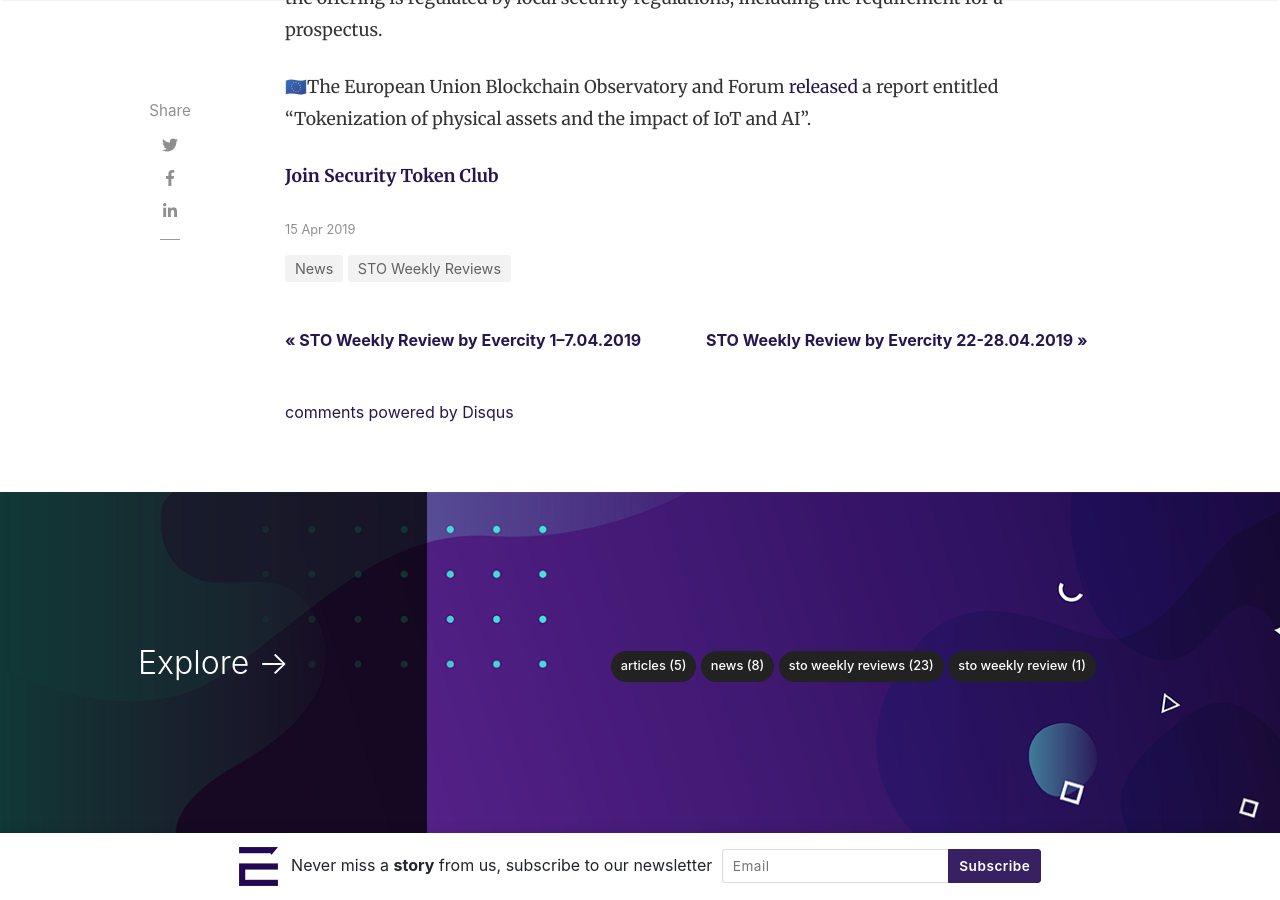
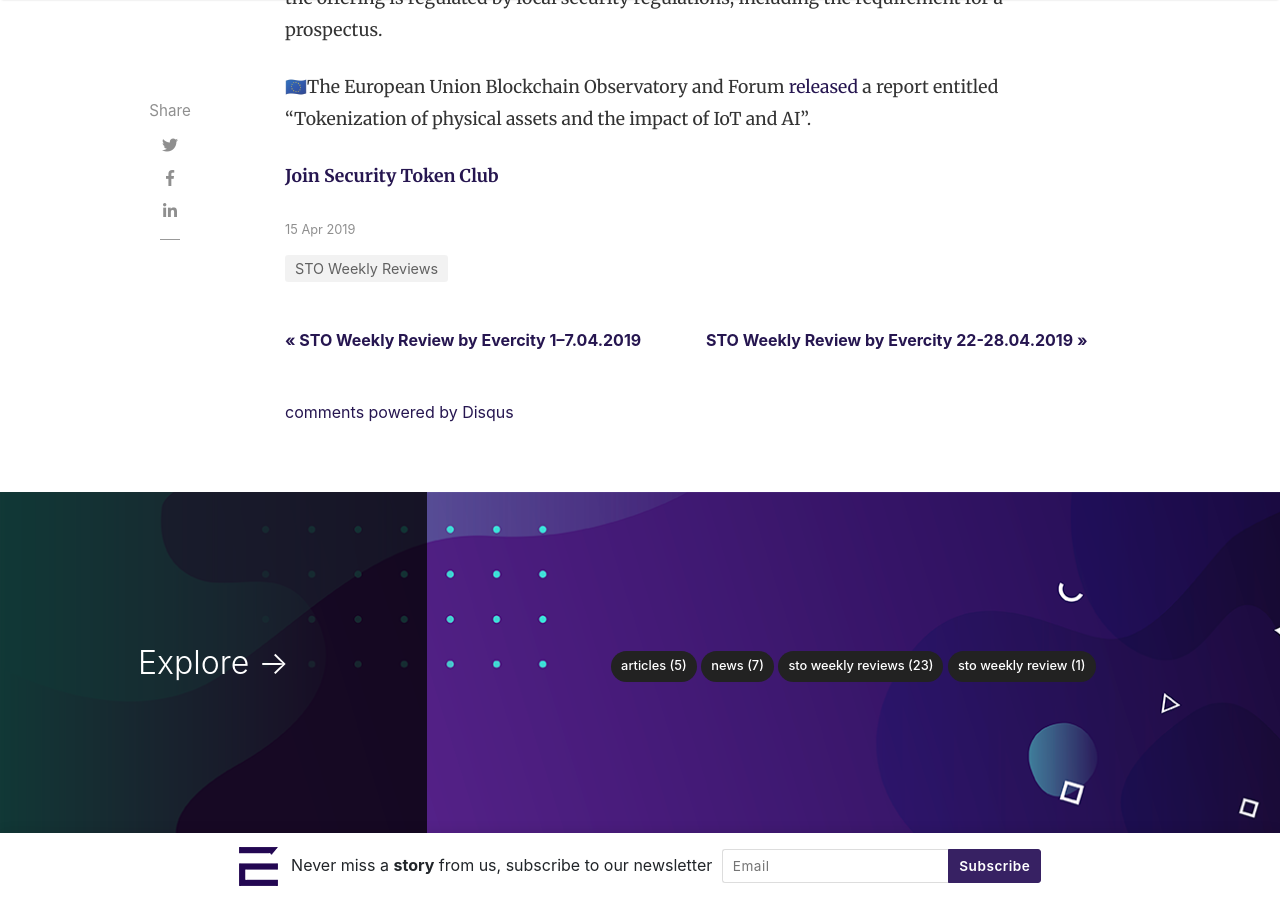
Before and after one commit to staccelerator/sta-blog, a Jekyll site: the page built from _posts/2019-04-15-sto-weekly-review-8-14.04.2019.md, in a window 1280 px wide and 900 px high, scrolled down 1610 px. Built offline with Jekyll 4.4.1, drawn with Linux system fonts in a browser that asks for light colours; nearby versions of some CDN libraries; comment, search, counter and statistics services are not loaded; some of the changed lines change nothing that is shown.

Commit message:
Update Post “2019-04-15-sto-weekly-review-8-14.04.2019”

```diff
--- a/_posts/2019-04-15-sto-weekly-review-8-14.04.2019.md
+++ b/_posts/2019-04-15-sto-weekly-review-8-14.04.2019.md
@@ -6,14 +6,11 @@
 description: >-
   Mauritius financial regulator issued guidelines on security token offerings.
   In the document, the FSC declared that security tokens are considered
-  digitally represented securities as defined in the Securities Act of 2005. As
-  a consequence, when STOs are conducted in or from Mauritius, the offering is
-  regulated by local security regulations, including the requirement for a
-  prospectus.
+  digitally represented securities as defined in the Securities Act of 2005 -
+  and other news of the week.
 date: 2019-04-15T10:28:35.327Z
 categories:
   - STO Weekly Reviews
-  - News
 image: /assets/images/sto-review-8-14.png
 ---
 #### Projects
```
